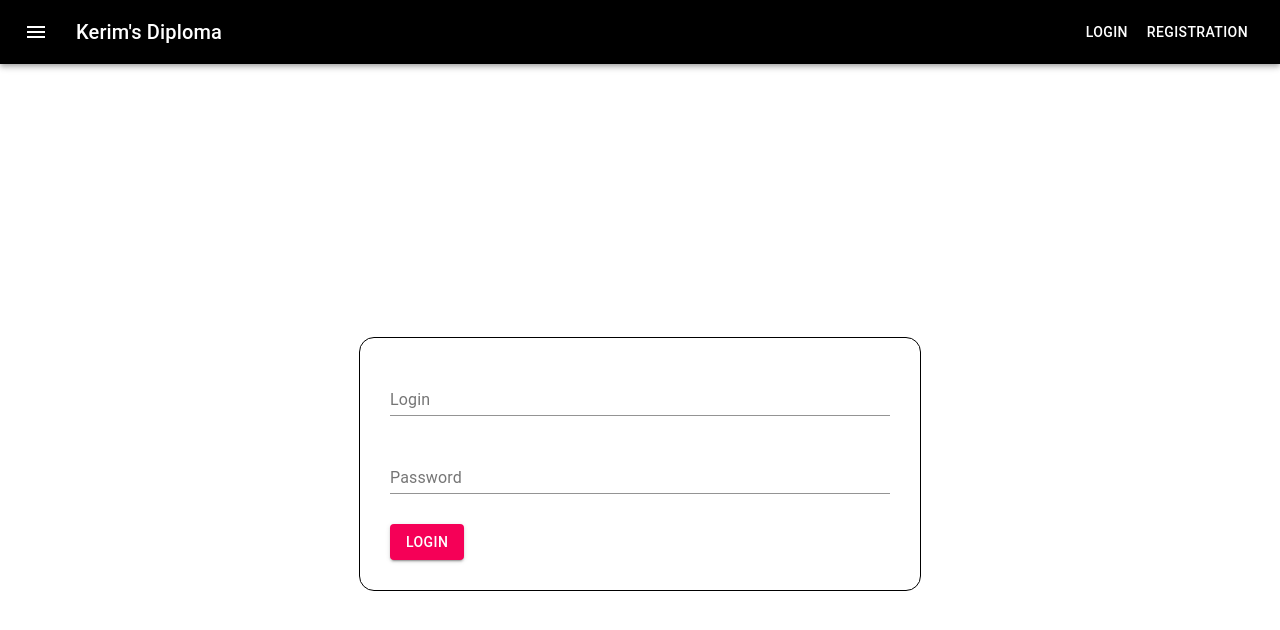
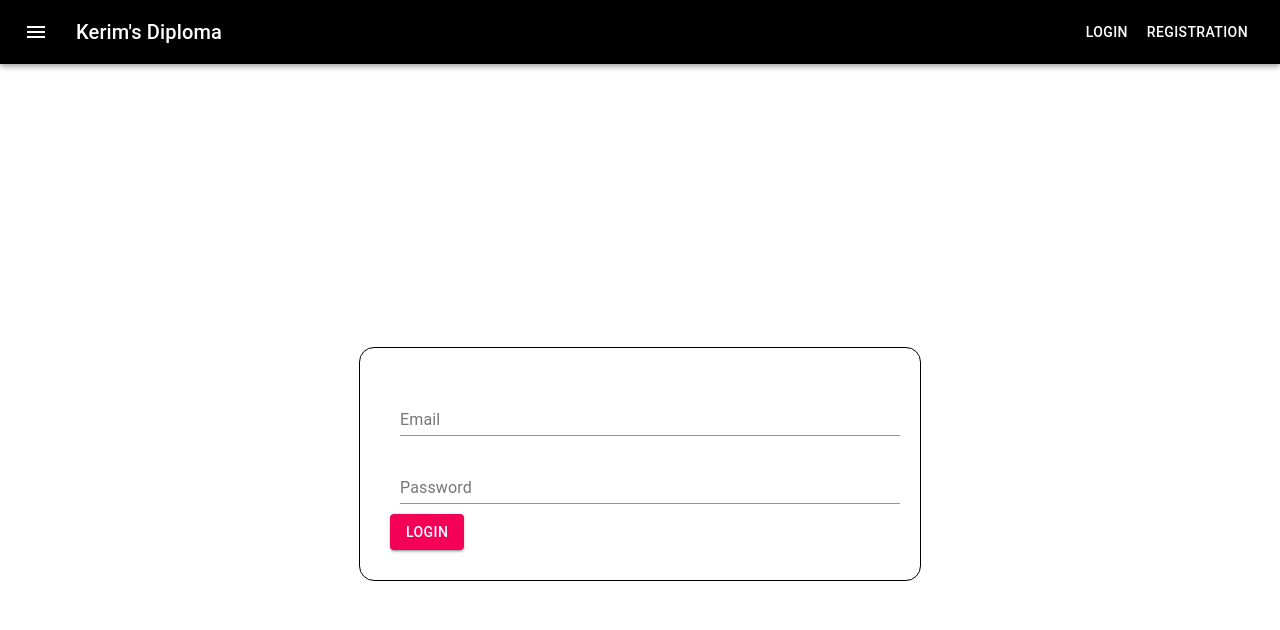
Before and after one commit to ARDBoNd/Diplom, a React (Create React App) app: page /login in a window 1280 px wide. Shown: the top 630 px of the page. Built offline with nearby package versions, Linux system fonts and the light colour scheme.

Commit message:
upd: fixed login form;

```diff
--- a/src/Login/Login.js
+++ b/src/Login/Login.js
@@ -1,8 +1,7 @@
 import React, { useState } from 'react';
 import makeStyles from "@material-ui/core/styles/makeStyles";
-import TextField from '@material-ui/core/TextField';
 import Button from '@material-ui/core/Button';
-import { useInputChange } from '../Common/useInputChange'
+import TextInput from '../Common/TextInput';
 
 const useStyles = makeStyles((theme) => ({
     form: {
@@ -28,20 +27,51 @@ const useStyles = makeStyles((theme) => ({
 
 const Login = () => {
     const classes = useStyles();
-    const [input, handleInputChange] = useInputChange()
     const [flag, setLoggedIn] = useState(false);
+    const [errors, setErrors] = useState({});
+    const [loginData, setLoginData] = useState({
+        email: "",
+        password: ""
+    });
+
+    const handleInputChange = ({ target }) => {
+        setLoginData({ ...loginData, [target.name]: target.value });
+    };
+
+    const formIsValid = () => {
+        const _errors = {};
+
+        if (!loginData.email || !validateEmail(loginData.email)) {
+            _errors.email = 'Your email is not valid';
+        }
+
+        if (!loginData.password) {
+            _errors.password = 'Your password is not valid';
+        }
+
+        setErrors(_errors);
+
+        return Object.keys(_errors).length === 0;
+    };
+
+    const handleSubmit = (event) => {
+        debugger;
+        event.preventDefault();
+        /*
+          #TODO Send a message by email
+        */
+
+        if (!formIsValid()) {
+            return;
+        }
 
         const requestOptions = {
             method: 'POST',
             headers: { 'Content-Type': 'application/json' },
-        body: JSON.stringify({
-            login: input.login,
-            password: input.password
-        })
+            body: JSON.stringify(loginData)
         };
 
         const login = () => {
-        console.log(input);
             fetch('http://localhost:3001/login', requestOptions)
                 .then(response => response.json())
                 .then(data => {
@@ -54,19 +84,41 @@ const Login = () => {
                 });
         };
 
+        login();
+    };
+
+    const validateEmail = (mail) => {
+        debugger;
+        return /^\w+([\.-]?\w+)*@\w+([\.-]?\w+)*(\.\w{2,3})+$/.test(mail);
+    }
+
 
     return (<div>
         {flag ? <div className={classes.container}>
             You are logged in!
                 </div> : <div className={classes.container}>
-                <form className={classes.form} noValidate autoComplete="off">
-                    <TextField className={classes.input} name="login" label="Login" onChange={handleInputChange} />
-                    <TextField className={classes.input} name="password" type="password" label="Password" onChange={handleInputChange} />
+                <form className={classes.form} autoComplete="off" onSubmit={handleSubmit}>
+                    <TextInput
+                        id="email"
+                        name="email"
+                        label="Email"
+                        onChange={handleInputChange}
+                        value={loginData.email}
+                        error={errors.email}
+                    />
+                    <TextInput
+                        id="password"
+                        name="password"
+                        label="Password"
+                        className={classes.input}
+                        error={errors.password}
+                        type="password"
+                        value={loginData.password}
+                        onChange={handleInputChange} />
                     <Button
-                        onClick={login}
+                        type="submit"
                         variant="contained"
-                        color="secondary"
-                        href="#contained-buttons">
+                        color="secondary">
                         Login
                         </Button>
                 </form>
```
Also changed, not shown: 1 other file (tests, documents, lock files or other folders). Lines whose indentation alone changed are shown as unchanged.
